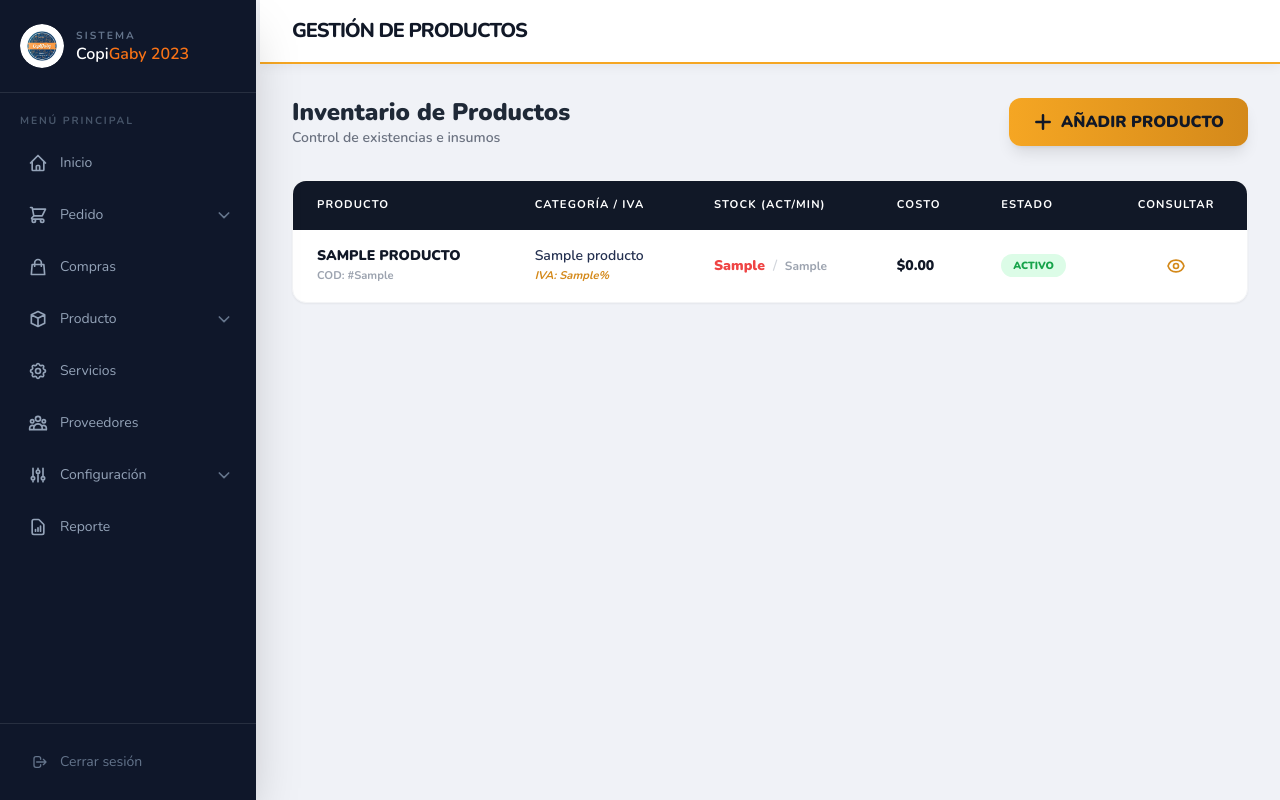
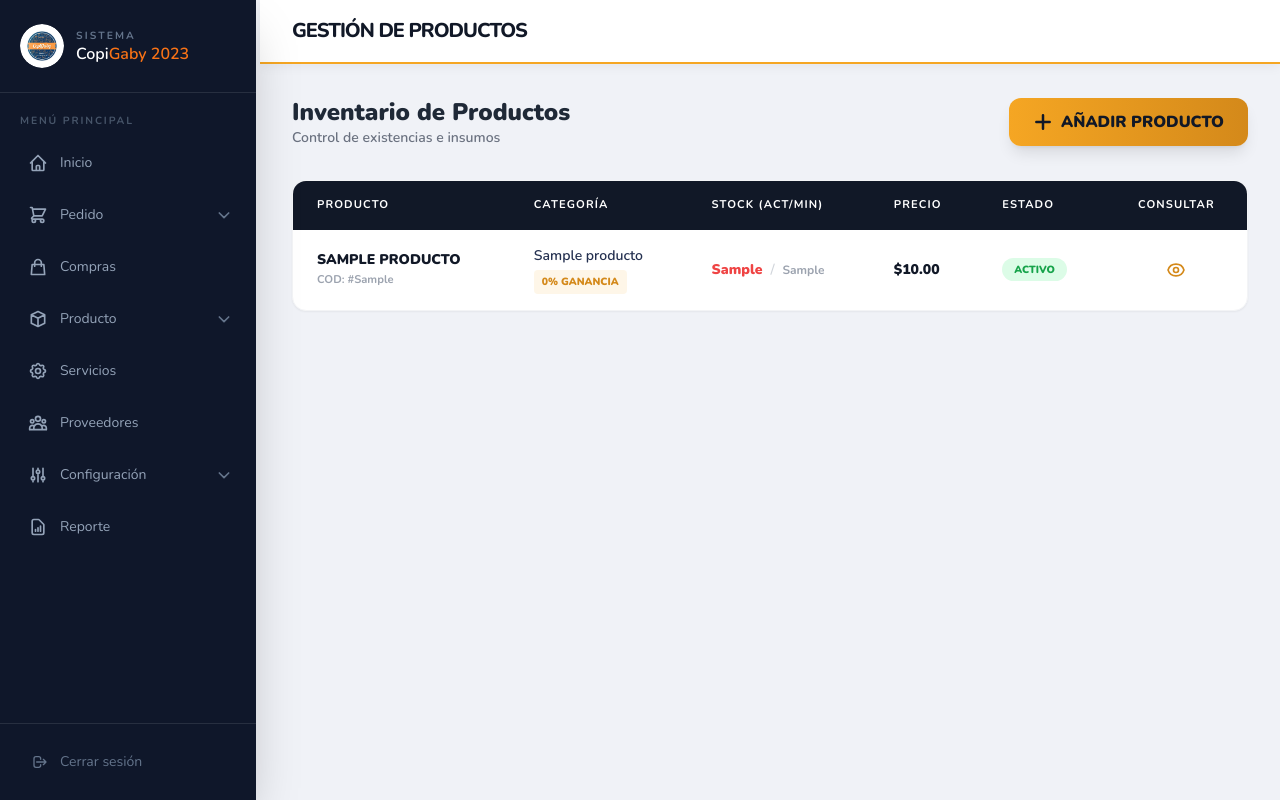
Before and after one commit to GhelfoTech/COPIGABY-2023-C.A, a PHP site: template app/views/productos/viewProducto.php in a window 1280 px wide. Run offline with PHP 8.4, Linux system fonts and the light colour scheme; the template is opened without the code that fills it: most values are stand-ins (such as "Sample title", 1, 10 or a date in 2020); some libraries are stand-ins or nearby versions.

Commit message:
Update Module Producto

```diff
--- a/app/controllers/productoController.php
+++ b/app/controllers/productoController.php
@@ -15,6 +15,8 @@
 
         if ($_GET['type'] === 'register') {
             if ($_SERVER['REQUEST_METHOD'] === 'POST' && isset($_POST['nombre_producto'])) {
+                $_POST['porcentaje_ganancia'] = $_POST['porcentaje_ganancia'] ?? 0;
+                $_POST['costo'] = $_POST['costo'] ?? 0;
                 $object->addProduct($_POST);
                 header("Location: ?url=producto");
                 exit();
@@ -26,6 +28,8 @@
         elseif ($_GET['type'] === 'update') {
             if ($_SERVER['REQUEST_METHOD'] === 'POST' && isset($_POST['idproducto'])) {
                 $_POST['estado'] = isset($_POST['estado']) ? 1 : 0;
+                $_POST['porcentaje_ganancia'] = $_POST['porcentaje_ganancia'] ?? 0;
+                $_POST['costo'] = $_POST['costo'] ?? 0;
                 $object->updateProduct((int) $_POST['idproducto'], $_POST);
                 header("Location: ?url=producto");
                 exit();
@@ -53,5 +57,4 @@
 
     $productos = $object->getAllProducts();
     $categorias = $object->getCategories();
-    $ivas = $object->getIvas();
     include 'app/views/productos/viewProducto.php';
--- a/app/views/productos/viewProducto.php
+++ b/app/views/productos/viewProducto.php
@@ -37,23 +37,23 @@
           <thead class="bg-navy-dark text-white text-[0.7rem] uppercase tracking-widest">
             <tr>
               <th class="px-6 py-4">Producto</th>
-              <th class="px-6 py-4">Categoría / IVA</th>
+              <th class="px-6 py-4">Categoría </th>
               <th class="px-6 py-4">Stock (Act/Min)</th>
-              <th class="px-6 py-4">Costo</th>
+              <th class="px-6 py-4">Precio</th>
               <th class="px-6 py-4">Estado</th>
               <th class="px-6 py-4 text-center">Consultar</th>
             </tr>
           </thead>
           <tbody class="text-gray-700 font-semibold text-sm divide-y">
-            <?php foreach ($productos as $p): ?>
+            <?php if(!empty($productos)): foreach ($productos as $p): ?>
               <tr class="hover:bg-gray-50/80 transition-colors">
                 <td class="px-6 py-4">
                   <div class="font-black text-navy-dark uppercase"><?= htmlspecialchars($p['nombre_producto']) ?></div>
                   <div class="text-[0.7rem] text-gray-400 font-bold">COD: #<?= str_pad($p['codigo_producto'], 4, '0', STR_PAD_LEFT) ?></div>
                 </td>
                 <td class="px-6 py-4">
-                  <div class="text-navy-light"><?= htmlspecialchars($p['nombre_categoria']) ?></div>
-                  <div class="text-[0.7rem] text-orange-dk font-bold italic">IVA: <?= $p['porcentaje_iva'] ?>%</div>
+                  <div class="text-navy-light"><?= htmlspecialchars($p['nombre_categoria'] ?? '—') ?></div>
+                  <span class="inline-block mt-1 px-2 py-0.5 rounded bg-orange/10 text-orange-dk text-[0.65rem] font-black uppercase"><?= floatval($p['porcentaje_ganancia'] ?? 0) ?>% Ganancia</span>
                 </td>
                 <td class="px-6 py-4">
                   <span class="<?= ($p['stock_actual'] <= $p['stock_minimo']) ? 'text-red-500 font-black' : 'text-green-600' ?>">
@@ -63,7 +63,7 @@
                   <span class="text-gray-400 text-[0.75rem] font-bold"><?= $p['stock_minimo'] ?></span>
                 </td>
                 <td class="px-6 py-4 font-black text-navy-dark">
-                  $<?= number_format($p['costo'], 2) ?>
+                  $<?= number_format($p['precio'] ?? ($p['costo'] * (1 + ($p['porcentaje_ganancia'] ?? 0) / 100)), 2) ?>
                 </td>
                 <td class="px-6 py-4">
                   <span class="px-3 py-1 rounded-full text-[0.65rem] font-black uppercase <?= $p['estado'] ? 'bg-green-100 text-green-600' : 'bg-red-100 text-red-600' ?>">
@@ -77,7 +77,9 @@
                   </button>
                 </td>
               </tr>
-            <?php endforeach; ?>
+            <?php endforeach; else: ?>
+              <tr><td colspan="6" class="px-6 py-10 text-center text-gray-400 font-bold italic">No hay productos registrados.</td></tr>
+            <?php endif; ?>
           </tbody>
         </table>
       </div>
@@ -107,12 +109,16 @@
               </select>
             </div>
             <div>
-              <label class="block text-xs font-black text-gray-400 uppercase tracking-widest mb-1">IVA (%)</label>
-              <select name="codigo_IVA" required class="w-full px-4 py-2 bg-gray-50 border rounded-lg outline-none focus:border-orange font-bold">
-                <?php foreach($ivas as $i): ?>
-                  <option value="<?= $i['codigo_IVA'] ?>"><?= $i['porcentaje_iva'] ?>%</option>
-                <?php endforeach; ?>
-              </select>
+              <label class="block text-xs font-black text-gray-400 uppercase tracking-widest mb-1">% Ganancia</label>
+              <input type="number" step="0.01" min="0" name="porcentaje_ganancia" id="new_porcentaje" required class="w-full px-4 py-2 bg-gray-50 border rounded-lg focus:border-orange outline-none font-bold">
+            </div>
+            <div class="col-span-2">
+              <label class="block text-xs font-black text-gray-400 uppercase tracking-widest mb-1">Costo Unitario ($) <span class="text-[0.65rem] font-bold text-gray-400 normal-case">— Se carga desde última compra</span></label>
+              <input type="number" step="0.01" min="0" name="costo" id="new_costo" readonly class="w-full px-4 py-2 bg-gray-100 border rounded-lg text-navy-dark font-bold cursor-not-allowed" value="0.00">
+            </div>
+            <div class="col-span-2">
+              <label class="block text-xs font-black text-gray-400 uppercase tracking-widest mb-1">Precio calculado</label>
+              <div id="new_precio_preview" class="w-full px-4 py-3 bg-gray-100 border border-gray-200 rounded-lg text-navy-dark font-black">$0.00</div>
             </div>
             <div class="col-span-2">
               <label class="block text-xs font-black text-gray-400 uppercase tracking-widest mb-1">Descripción / Notas</label>
@@ -160,12 +166,16 @@
               </select>
             </div>
             <div>
-              <label class="block text-xs font-black text-gray-400 uppercase tracking-widest mb-1">IVA (%)</label>
-              <select name="codigo_IVA" id="edit_iva" required class="w-full px-4 py-2 bg-gray-50 border rounded-lg outline-none font-bold">
-                <?php foreach($ivas as $i): ?>
-                  <option value="<?= $i['codigo_IVA'] ?>"><?= $i['porcentaje_iva'] ?>%</option>
-                <?php endforeach; ?>
-              </select>
+              <label class="block text-xs font-black text-gray-400 uppercase tracking-widest mb-1">% Ganancia</label>
+              <input type="number" step="0.01" min="0" name="porcentaje_ganancia" id="edit_porcentaje" required class="w-full px-4 py-2 bg-gray-50 border rounded-lg focus:border-orange outline-none font-bold">
+            </div>
+            <div class="col-span-2">
+              <label class="block text-xs font-black text-gray-400 uppercase tracking-widest mb-1">Costo Unitario ($) <span class="text-[0.65rem] font-bold text-gray-400 normal-case">— Se carga desde última compra</span></label>
+              <input type="number" step="0.01" min="0" name="costo" id="edit_costo" readonly class="w-full px-4 py-2 bg-gray-100 border rounded-lg text-navy-dark font-bold cursor-not-allowed" value="0.00">
+            </div>
+            <div class="col-span-2">
+              <label class="block text-xs font-black text-gray-400 uppercase tracking-widest mb-1">Precio calculado</label>
+              <div id="edit_precio_preview" class="w-full px-4 py-3 bg-gray-100 border border-gray-200 rounded-lg text-navy-dark font-black">$0.00</div>
             </div>
             <div class="col-span-2">
               <label class="block text-xs font-black text-gray-400 uppercase tracking-widest mb-1">Descripción</label>
@@ -207,8 +217,9 @@
           <div><p class="text-[0.65rem] font-black text-gray-400 uppercase mb-1">Código</p><p id="det_codigo" class="font-bold text-navy-dark">—</p></div>
           <div><p class="text-[0.65rem] font-black text-gray-400 uppercase mb-1">Estado</p><p id="det_estado" class="font-bold">—</p></div>
           <div><p class="text-[0.65rem] font-black text-gray-400 uppercase mb-1">Categoría</p><p id="det_categoria" class="font-semibold">—</p></div>
-          <div><p class="text-[0.65rem] font-black text-gray-400 uppercase mb-1">IVA</p><p id="det_iva" class="font-semibold text-orange-dk">—</p></div>
-          <div><p class="text-[0.65rem] font-black text-gray-400 uppercase mb-1">Costo</p><p id="det_costo" class="font-black text-navy-dark">—</p></div>
+          <div><p class="text-[0.65rem] font-black text-gray-400 uppercase mb-1">Porcentaje Ganancia</p><p id="det_porcentaje" class="font-semibold text-orange-dk">—</p></div>
+          <div><p class="text-[0.65rem] font-black text-gray-400 uppercase mb-1">Costo Compra</p><p id="det_costo_compra" class="font-bold text-navy-dark">—</p></div>
+          <div><p class="text-[0.65rem] font-black text-gray-400 uppercase mb-1">Precio Venta</p><p id="det_precio" class="font-black text-navy-dark">—</p></div>
           <div><p class="text-[0.65rem] font-black text-gray-400 uppercase mb-1">Stock (Act / Mín)</p><p id="det_stock" class="font-bold">—</p></div>
           <div class="col-span-2"><p class="text-[0.65rem] font-black text-gray-400 uppercase mb-1">Descripción</p><p id="det_descripcion" class="font-semibold text-gray-600">—</p></div>
         </div>
@@ -232,6 +243,22 @@
     closeBtns.forEach(btn => btn.onclick = toggleModal);
     overlay.onclick = toggleModal;
 
+    const newCostoInput = document.getElementById('new_costo');
+    const newPorcentajeInput = document.getElementById('new_porcentaje');
+    if (newCostoInput && newPorcentajeInput) {
+      const updateNewPrecio = () => updatePricePreview(newCostoInput, newPorcentajeInput, 'new_precio_preview');
+      newCostoInput.addEventListener('input', updateNewPrecio);
+      newPorcentajeInput.addEventListener('input', updateNewPrecio);
+    }
+
+    const editCostoInput = document.getElementById('edit_costo');
+    const editPorcentajeInput = document.getElementById('edit_porcentaje');
+    if (editCostoInput && editPorcentajeInput) {
+      const updateEditPrecio = () => updatePricePreview(editCostoInput, editPorcentajeInput, 'edit_precio_preview');
+      editCostoInput.addEventListener('input', updateEditPrecio);
+      editPorcentajeInput.addEventListener('input', updateEditPrecio);
+    }
+
     let currentRecord = null;
 
     function viewDetails(data) {
@@ -240,8 +267,9 @@
       document.getElementById('det_codigo').textContent = '#' + String(data.codigo_producto).padStart(4, '0');
       document.getElementById('det_estado').textContent = data.estado == 1 ? 'Activo' : 'Inactivo';
       document.getElementById('det_categoria').textContent = data.nombre_categoria || '—';
-      document.getElementById('det_iva').textContent = (data.porcentaje_iva || '—') + '%';
-      document.getElementById('det_costo').textContent = '$' + parseFloat(data.costo).toFixed(2);
+      document.getElementById('det_porcentaje').textContent = parseFloat(data.porcentaje_ganancia || data.porcentaje_ganancia || 0).toFixed(2) + '%';
+      document.getElementById('det_costo_compra').textContent = '$' + parseFloat(data.costo_compra || data.costo || 0).toFixed(2);
+      document.getElementById('det_precio').textContent = '$' + parseFloat(data.precio || 0).toFixed(2);
       document.getElementById('det_stock').textContent = data.stock_actual + ' / ' + data.stock_minimo;
       document.getElementById('det_descripcion').textContent = data.descripcion || '—';
       document.getElementById('btnDetalleEditar').onclick = () => { closeDetalleModal(); openEditModal(currentRecord); };
@@ -253,11 +281,27 @@
       document.getElementById('modalDetalle').classList.add('hidden');
     }
 
+    function calculateProductPrice(costo, porcentaje) {
+      const cost = parseFloat(costo) || 0;
+      const gain = parseFloat(porcentaje) || 0;
+      return cost * (1 + gain / 100);
+    }
+
+    function updatePricePreview(costoInput, porcentajeInput, previewId) {
+      const costo = parseFloat(costoInput.value) || 0;
+      const porcentaje = parseFloat(porcentajeInput.value) || 0;
+      const precio = calculateProductPrice(costo, porcentaje);
+      document.getElementById(previewId).textContent = '$' + precio.toFixed(2);
+    }
+
     function openEditModal(data) {
         document.getElementById('edit_id').value = data.codigo_producto;
         document.getElementById('edit_nombre').value = data.nombre_producto;
         document.getElementById('edit_categoria').value = data.codigo_categoria;
-        document.getElementById('edit_iva').value = data.codigo_iva;
+        const costoCompra = parseFloat(data.costo_compra || data.costo || 0).toFixed(2);
+        document.getElementById('edit_costo').value = costoCompra;
+        document.getElementById('edit_porcentaje').value = parseFloat(data.porcentaje_ganancia || data.porcentaje_ganancia || 0).toFixed(2);
+        document.getElementById('edit_precio_preview').textContent = '$' + calculateProductPrice(costoCompra, data.porcentaje_ganancia || data.porcentaje_ganancia || 0).toFixed(2);
         document.getElementById('edit_descripcion').value = data.descripcion;
         document.getElementById('edit_stock_actual').value = data.stock_actual;
         document.getElementById('edit_stock_minimo').value = data.stock_minimo;
```
Also changed, not shown: app/Models/productoModel.php (+34 -44 lines), app/Models/userModel.php (+2 -26 lines).
